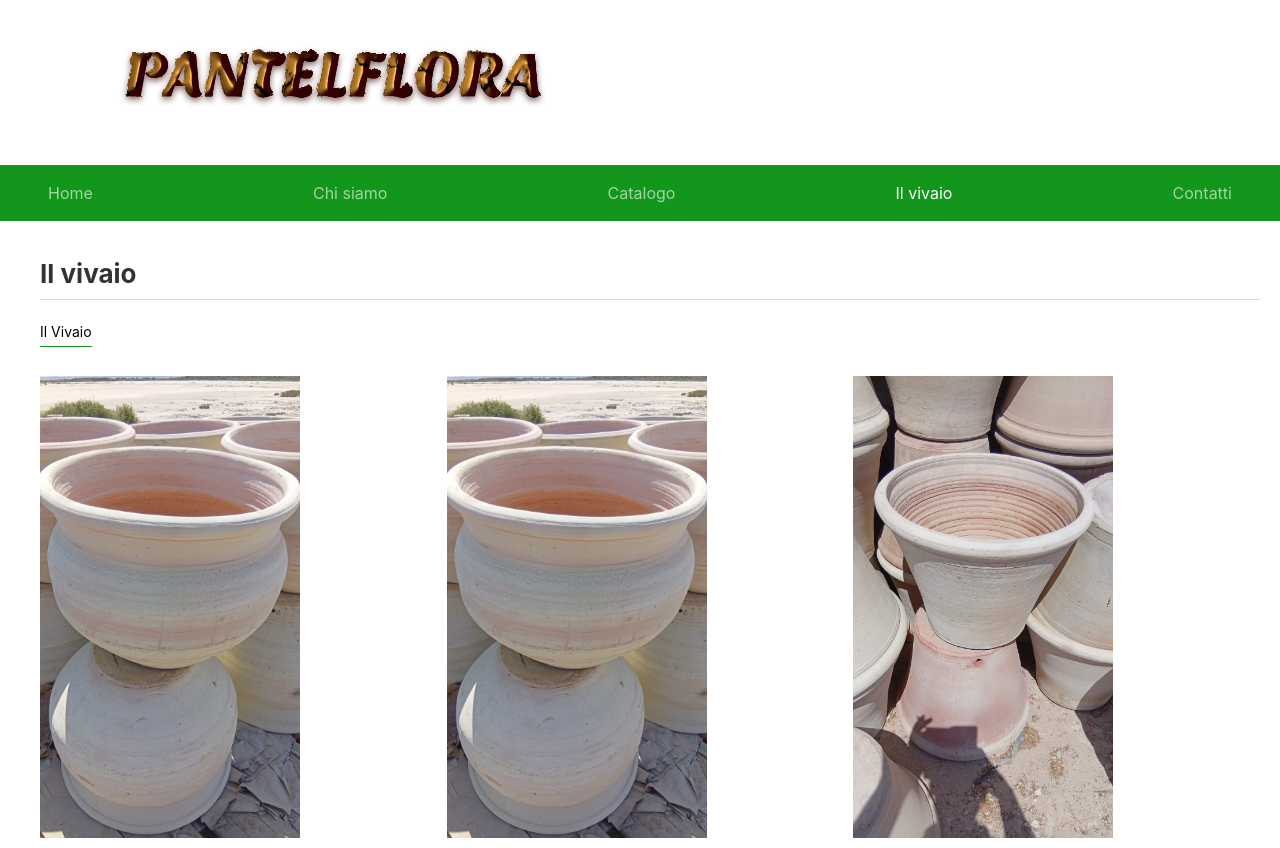
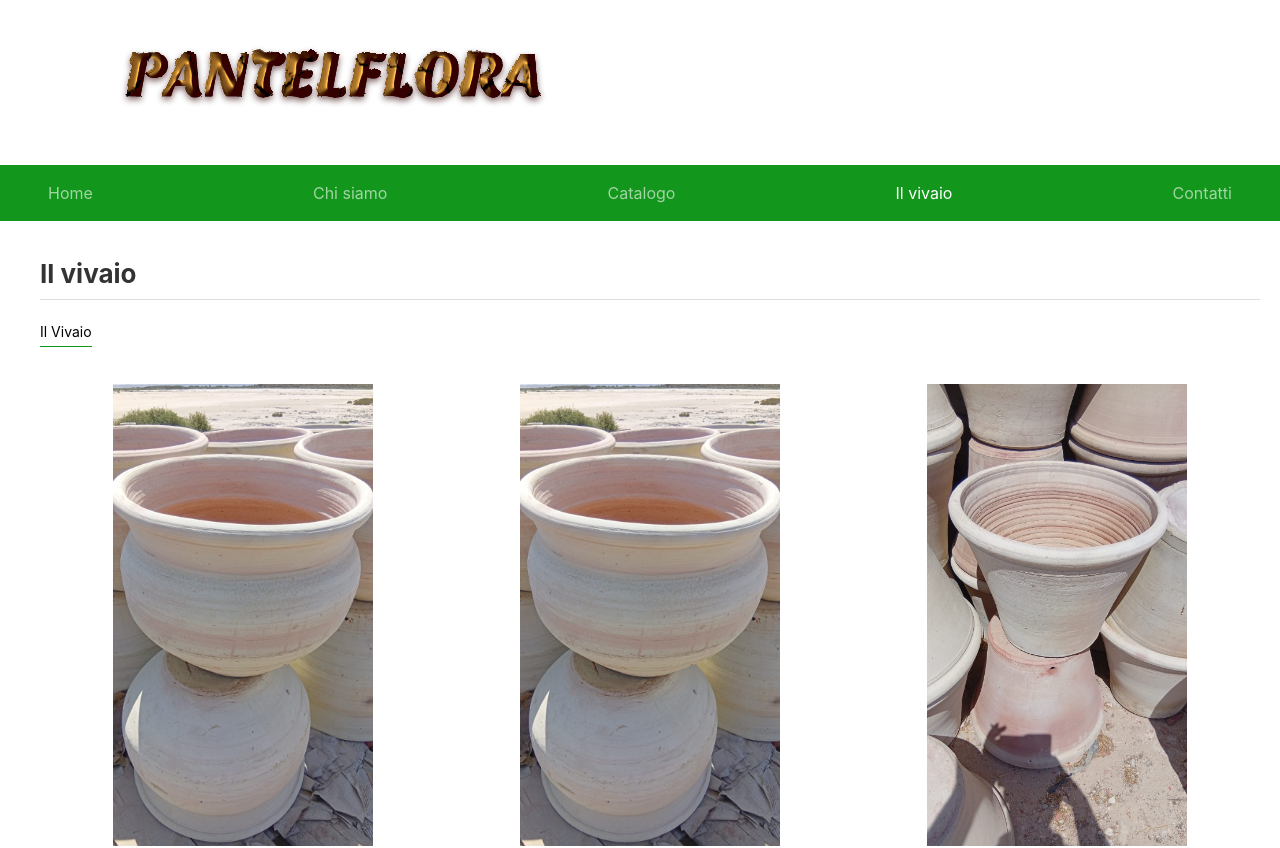
Before and after one commit to Pnlvfx/pantelflora, a Next.js app: page /il-vivaio in a window 1280 px wide. Shown: the top 848 px of the page. Built offline with nearby package versions, Linux system fonts and the light colour scheme; no server answers.

Commit message:
add more infos

```diff
--- a/app/chi-siamo/page.tsx
+++ b/app/chi-siamo/page.tsx
@@ -27,6 +27,11 @@ const Page = () => {
                     {
                       'A disposizione dei clienti molteplici specie e varietà per ambienti esterni ed interni e accessori come vasi e terricci il tutto accompagnato dalla pluriennale esperienza dello staff, pronto a fornire consigli ed aiuto per gli acquisti.'
                     }
+                    <br />
+                    <br />
+                    {
+                      'Specializzati nella coltivazione di piante di ulivo a portamento basso, varietà Biancolilla, ideali per il clima e il terreno di Pantelleria.'
+                    }
                   </span>
                 </span>
                 <br />
--- a/components/catalogo/catalogue.tsx
+++ b/components/catalogo/catalogue.tsx
@@ -9,14 +9,14 @@ interface Props<T extends string> {
 
 export const Catalogue = <T extends string>({ image, i }: Props<T>) => {
   return (
-    <div className="mx-auto text-[11px]">
+    <div className="mx-auto text-[11px] my-2">
       <div className="relative">
         <Link
           className="cursor-pointer w-full bg-[rgb(49,58,50)] absolute z-5 inset-0 text-center transition-opacity opacity-0 hover:opacity-60"
           href={image}
           target="_blank"
         />
-        <Image alt={`IMAGE${i.toString()}`} className="bg-center bg-cover" height={200} priority src={image} width={260} />
+        <Image alt={`IMAGE${i.toString()}`} className="bg-center bg-cover mx-auto" height={200} priority src={image} width={260} />
       </div>
     </div>
   );
```
